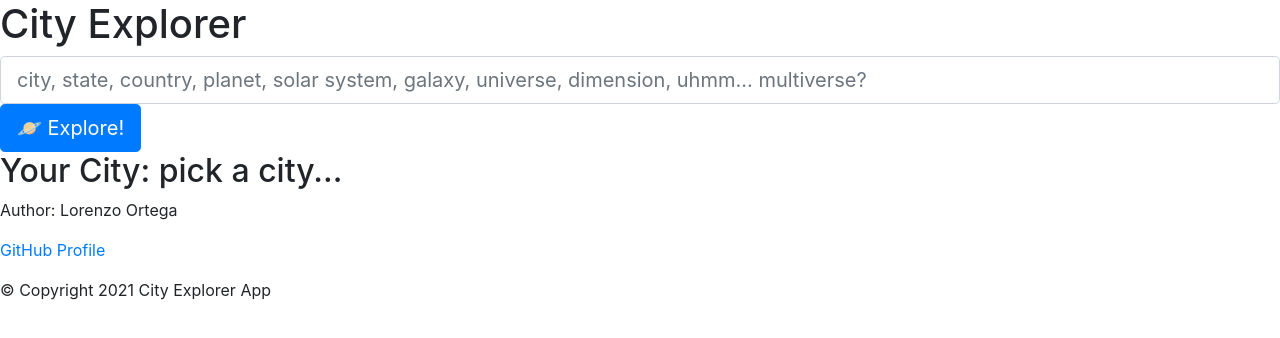
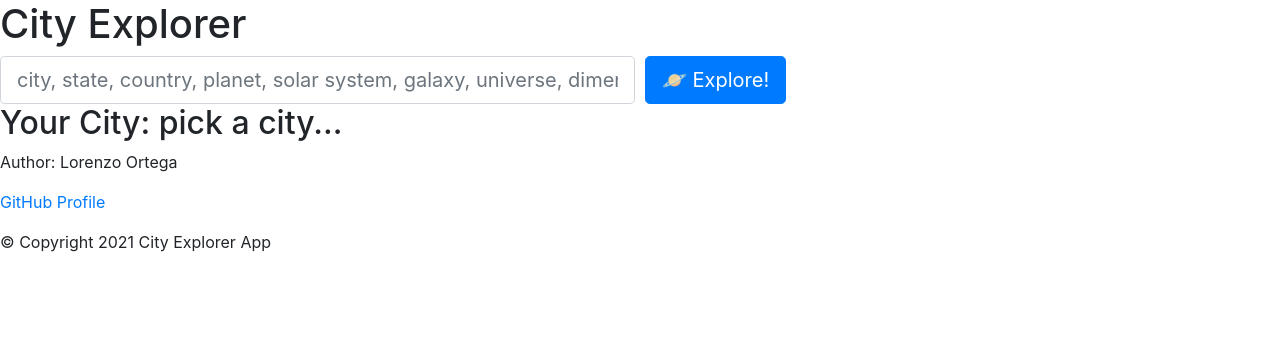
Before and after one commit to antoni909/city-explorer, a React (Create React App) app: page / in a window 1280 px wide. Shown: the top 338 px of the page. Built offline with nearby package versions, Linux system fonts and the light colour scheme.

Commit message:
add dependency dotenv, create .env file, add new environemnt var to env file, have it work correctly

```diff
--- a/package.json
+++ b/package.json
@@ -8,6 +8,7 @@
     "@testing-library/user-event": "^12.8.3",
     "axios": "^0.21.1",
     "bootstrap": "^4.6.0",
+    "dotenv": "^8.2.0",
     "react": "^17.0.2",
     "react-bootstrap": "^1.5.2",
     "react-dom": "^17.0.2",
--- a/src/App.js
+++ b/src/App.js
@@ -3,9 +3,11 @@ import Header from './Header.js';
 import Form from './Form';
 import Footer from './Footer.js';
 import './App.css';
-
+import axios from 'axios';
+// console.log(process.env);
 
 class App extends React.Component{
+  // NOTES:
   // process.env.REACT_APP_ACCESS_KEY_LOCATIONIQ_KEY to use locationIQ Key in URL
   // searchTextFieldValue: changed from function declaration to arow function and stopped getting "Cannot read property 'setState' of undefined" - i beliieve it has to do with "this" context but why is it different with arrow function?
   constructor(props){
@@ -15,11 +17,7 @@ class App extends React.Component{
     };
   }
 
-  searchSubmitHandler(event){
-    event.preventDefault();
-    // console.log('submit button is active');
-  }
-
+  // TextField
   searchTextFieldValue= (event) => {
     event.preventDefault();
     if(event.target.value){
@@ -27,13 +25,24 @@ class App extends React.Component{
         citySearchTextField: event.target.value
       });
     }else this.setState({
-      citySearchTextField: 'pick a city...'
+      citySearchTextField: 'pick a city...',
     });
+  }
+
+  //Submit Button
+  searchSubmitHandler(event){
+    event.preventDefault();
+    // console.log('submit button is active');
+  }
+
+  // GET from LocationIQ
+  locationIQ = async()=> {
+    let dataLIQ = await axios.get(`https://us1.locationiq.com/v1/search.php?key=${process.env.REACT_APP_ACCESS_KEY_LOCATIONIQ_KEY}q=${this.state.citySearchTextField}format=json`);
+    console.log(dataLIQ);
   }
 
   render(){
     // console.log('state val is: ',this.state.citySearchTextField);
-
     return(
       <>
         <Header />
--- a/src/Form.js
+++ b/src/Form.js
@@ -2,7 +2,7 @@ import React from 'react';
 import Form from 'react-bootstrap/Form';
 import Button from 'react-bootstrap/Button';
 import Col from 'react-bootstrap/Col';
-import Row from 'react-bootstrap/Row';
+// import Row from 'react-bootstrap/Row';
 
 
 class FormSearch extends React.Component{
@@ -10,19 +10,21 @@ class FormSearch extends React.Component{
     // component exported as FormSearch and imported on App as Form...why is this?
     return(
       <Form onSubmit={this.props.onSubmit} >
-        <Row>
+        <Form.Row>
           <Col>
             <Form.Control
               onInput={this.props.onInput}
               size="lg" type="text"
               placeholder="city, state, country, planet, solar system, galaxy, universe, dimension, uhmm... multiverse? " />
+          </Col>
+          <Col>
             <Button
               variant="primary"
               type="submit" size="lg"
             >🪐 Explore!
             </Button>
           </Col>
-        </Row>
+        </Form.Row>
       </Form>
     );
   }
--- a/src/index.js
+++ b/src/index.js
@@ -3,6 +3,7 @@ import ReactDOM from 'react-dom';
 import 'bootstrap/dist/css/bootstrap.min.css';
 import './index.css';
 import App from './App';
+require('dotenv').config();
 
 
 ReactDOM.render(
```
Also changed, not shown: 2 other files (tests, documents, lock files or other folders).
